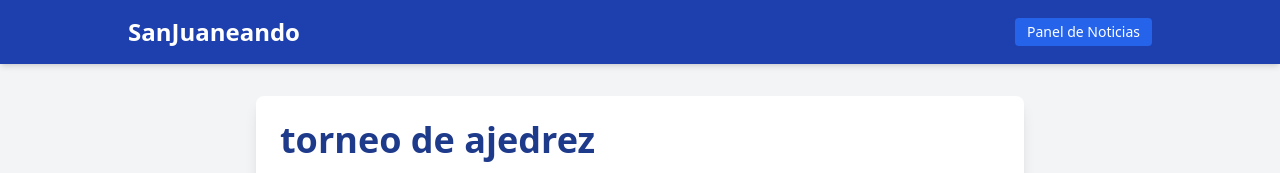
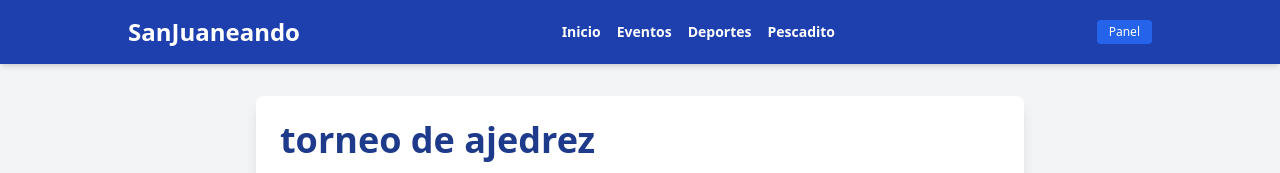
Before and after one commit to BettoE94/sanjuaneando-sitio, an Eleventy site: page deportes/torneo-de-ajedrez.md in a window 1280 px wide. Shown: the top 173 px of the page. Built offline with nearby package versions, Linux system fonts and the light colour scheme; Eleventy itself is replaced by a stand-in of ours; files that its build step writes are made by us from their sources.

Commit message:
Update layout.html

```diff
--- a/_includes/layout.html
+++ b/_includes/layout.html
@@ -9,12 +9,18 @@
 <body class="bg-gray-100 font-sans">
 
   <!-- Menú Superior -->
-  <nav class="bg-blue-800 text-white p-4 shadow-md">
-    <div class="max-w-5xl mx-auto flex justify-between items-center">
-      <a href="/" class="text-2xl font-bold hover:text-blue-200">SanJuaneando</a>
-      <a href="/admin/" class="text-sm bg-blue-600 px-3 py-1 rounded hover:bg-blue-500">Panel de Noticias</a>
+<nav class="bg-blue-800 text-white p-4 shadow-md">
+  <div class="max-w-5xl mx-auto flex flex-col md:flex-row justify-between items-center gap-4">
+    <a href="/" class="text-2xl font-bold hover:text-blue-200">SanJuaneando</a>
+    <div class="flex space-x-4 text-sm font-semibold">
+      <a href="/" class="hover:text-blue-300">Inicio</a>
+      <a href="/eventos/" class="hover:text-blue-300">Eventos</a>
+      <a href="/deportes/" class="hover:text-blue-300">Deportes</a>
+      <a href="/pescadito/" class="hover:text-blue-300">Pescadito</a>
     </div>
-  </nav>
+    <a href="/admin/" class="text-xs bg-blue-600 px-3 py-1 rounded hover:bg-blue-500">Panel</a>
+  </div>
+</nav>
 
   <!-- Contenedor del Artículo -->
   <main class="max-w-3xl mx-auto p-6 mt-8 bg-white shadow-lg rounded-lg mb-12">
```
